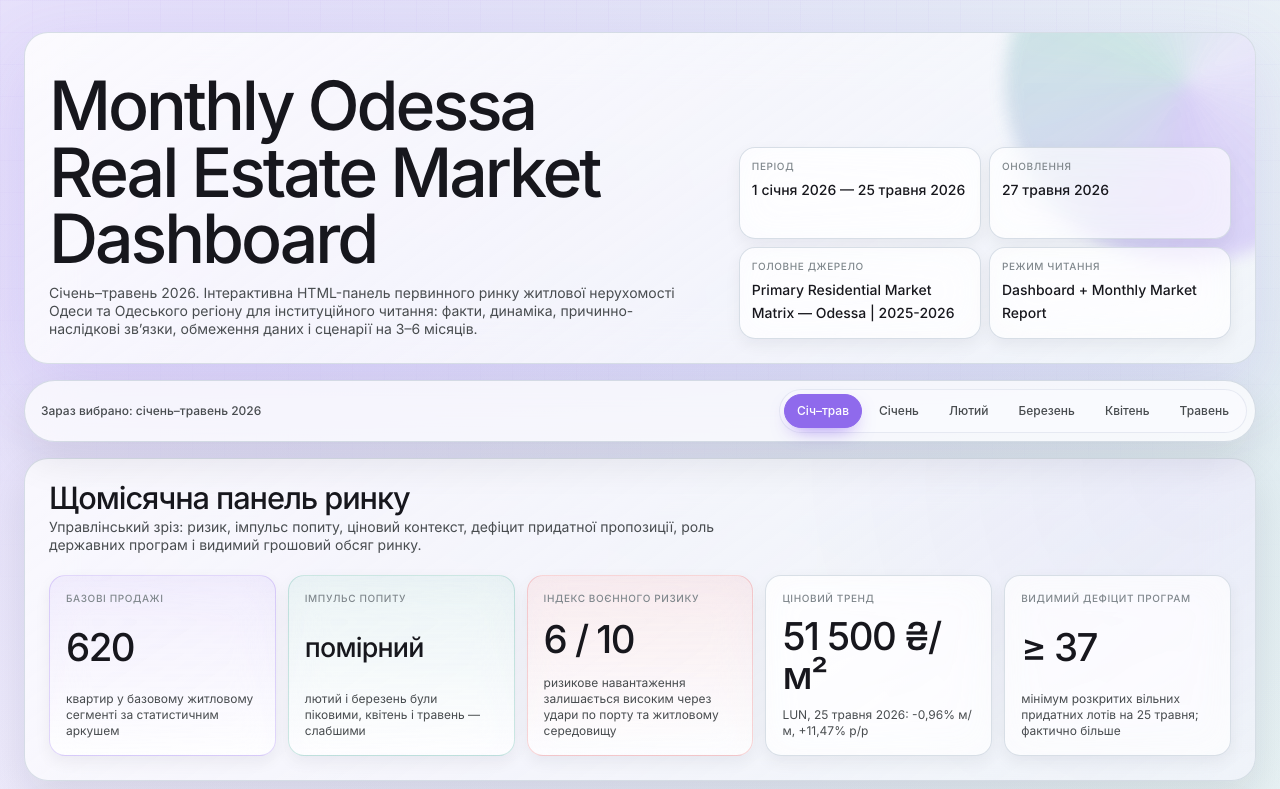
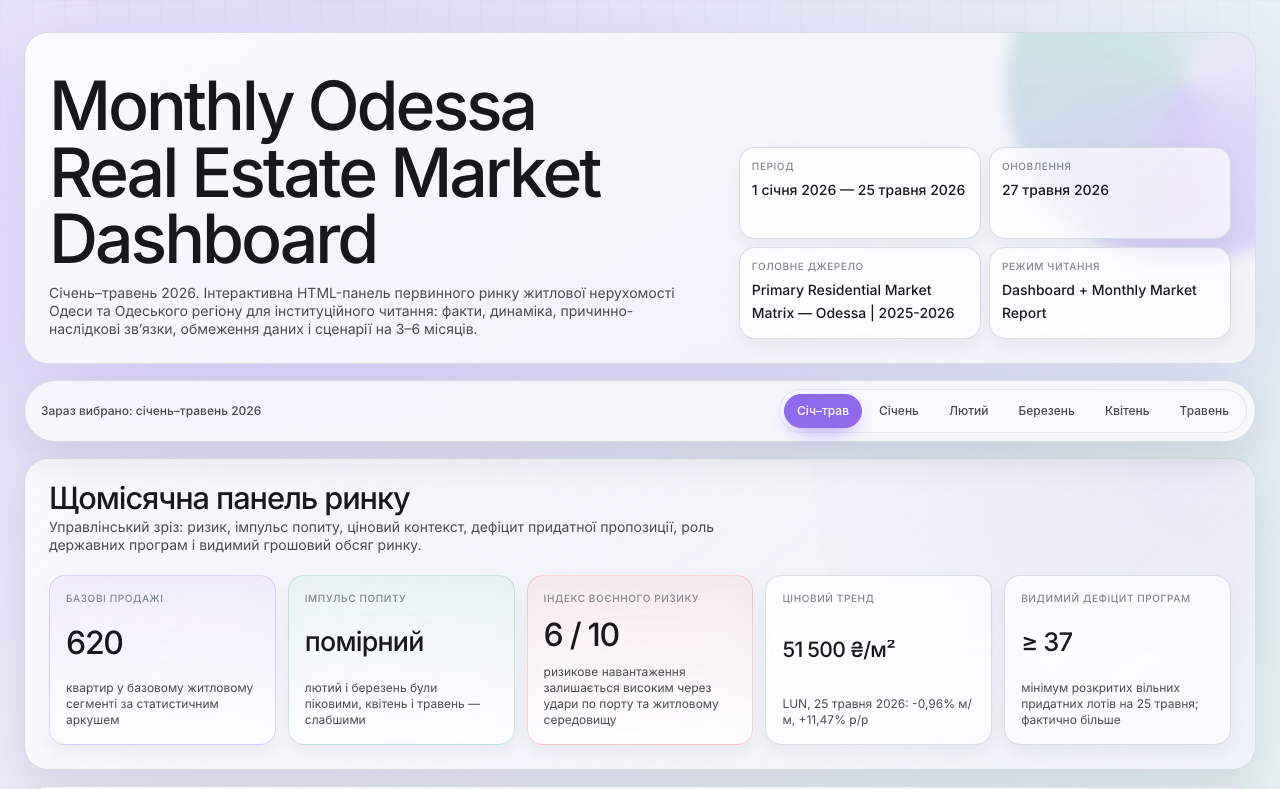
Before and after one commit to vkshnyakin-pixel/Monthly-Odessa-Market-Dashboard-Report, a plain HTML site: page index.html in a window 1280 px wide. Shown: the top 789 px of the page. Drawn offline with Linux system fonts and the light colour scheme.

Commit message:
Update index.html

```diff
--- a/index.html
+++ b/index.html
@@ -368,11 +368,28 @@
     }
 
     .metric-value {
-      font-size: clamp(26px, 3vw, 40px);
+      font-size: clamp(26px, 2.5vw, 38px);
       font-weight: 500;
-      line-height: 1;
+      line-height: 1.05;
       letter-spacing: -.04em;
       color: var(--c-ink);
+      max-width: 100%;
+      min-width: 0;
+      overflow: hidden;
+      overflow-wrap: anywhere;
+      hyphens: auto;
+    }
+
+    #metric-demand,
+    #metric-price,
+    #metric-gap {
+      font-size: clamp(24px, 2vw, 32px);
+      line-height: 1.08;
+      letter-spacing: -.035em;
+    }
+
+    #metric-price {
+      font-size: clamp(20px, 1.65vw, 28px);
     }
 
     #metric-demand {
@@ -962,7 +979,7 @@
           demandNote: "нижче лютого, але все ще суттєво вище квітнево-травневого режиму",
           risk: "4 / 10",
           riskNote: "найм’якший місяць періоду за відкритим воєнним фоном",
-          price: "підтриманий попитом",
+          price: "підтримано",
           priceNote: "комфорт-клас виглядав основним носієм ринку",
           gap: "високий",
           gapNote: "широкий попит не привів до широкого вибору справді придатної пропозиції",
```
